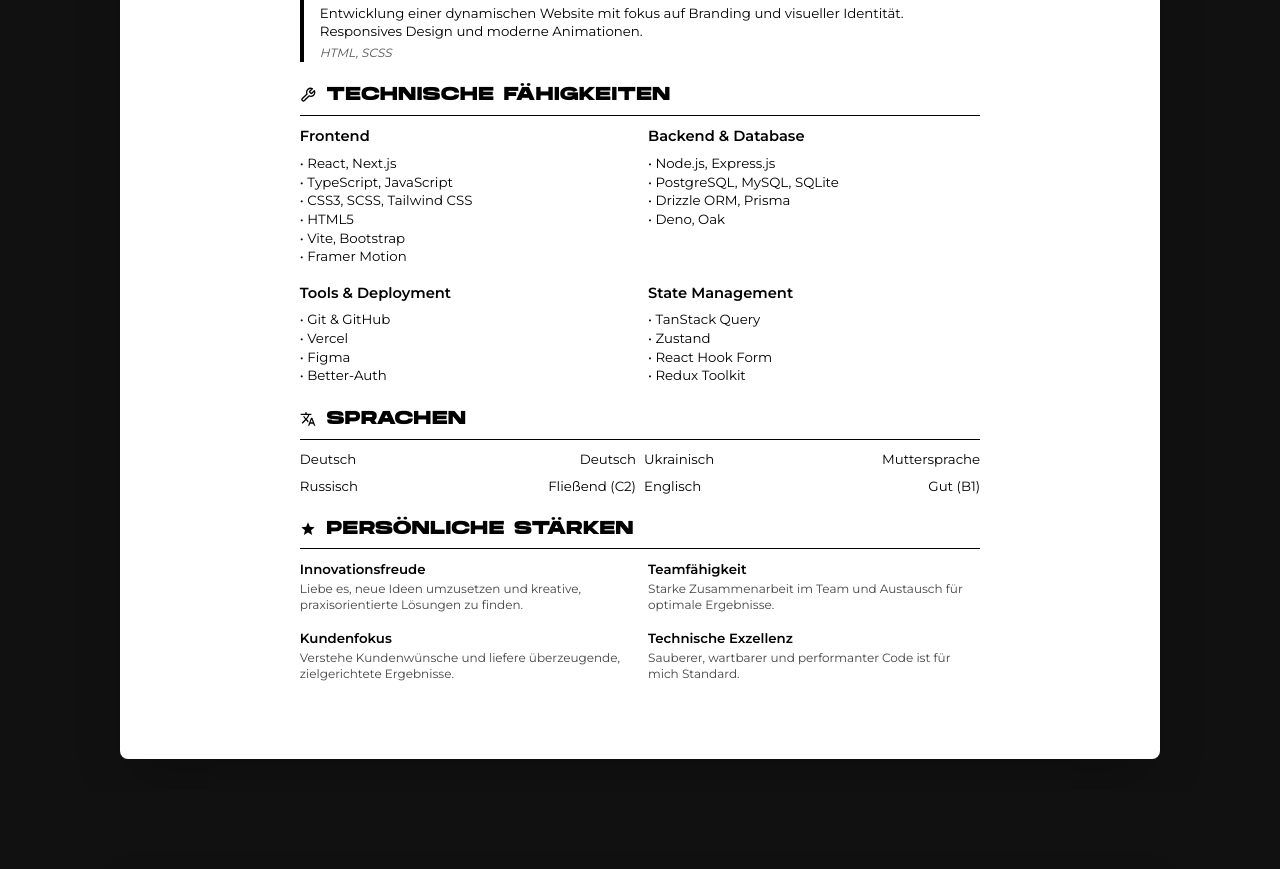
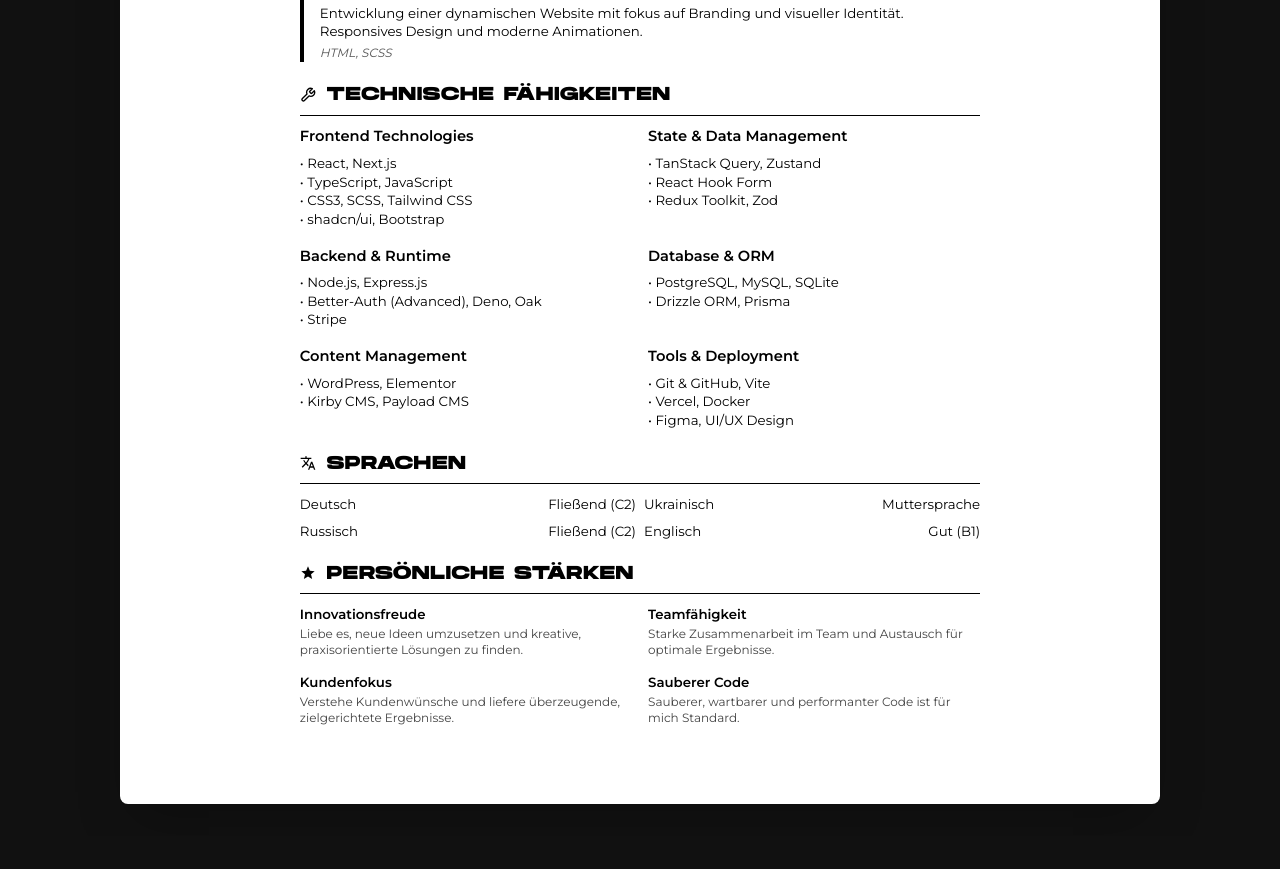
Before and after one commit to ledo9315/portfolio_nextjs, a Next.js app: page /lebenslauf-print in a window 1280 px wide. Shown: the part 1906-2775 px from the top of the page. Built offline with nearby package versions, Linux system fonts and the light colour scheme.

Commit message:
Ändere Titel und Beschreibungen in der "Über"-Seite und im Lebenslauf, um die Begriffe "Sauberer Code" und "Frontend Technologien" zu verwenden; aktualisiere die Liste der Technologien und verbessere die Struktur der Kategorien für bessere Klarheit.

```diff
--- a/src/app/about/page.tsx
+++ b/src/app/about/page.tsx
@@ -288,7 +288,7 @@
             <div className="grid grid-cols-1 md:grid-cols-2 gap-8 mt-12">
               {[
                 {
-                  title: "Technische Exzellenz",
+                  title: "Sauberer Code",
                   description:
                     "Code muss nicht nur funktionieren - er muss sauber, wartbar und performant sein. Das ist für mich keine Option, sondern Standard.",
                   delay: 0.2,
@@ -363,7 +363,25 @@
           <div className="tech-categories grid grid-cols-1 lg:grid-cols-2 2xl:grid-cols-3 gap-12 md:gap-16">
             {[
               {
-                title: "Frontend Frameworks",
+                title: "Design & UX",
+                icon: <SwatchBook />,
+                technologies: [
+                  { name: "Figma", level: "Expert", type: "expert" as const },
+                  {
+                    name: "UI/UX Design",
+                    level: "Advanced",
+                    type: "advanced" as const,
+                  },
+                  {
+                    name: "Prototyping",
+                    level: "Intermediate",
+                    type: "intermediate" as const,
+                  },
+                ],
+                delay: 0.1,
+              },
+              {
+                title: "Frontend Technologies",
                 icon: <Layers />,
                 technologies: [
                   {
@@ -386,13 +404,8 @@
                     level: "Advanced",
                     type: "advanced" as const,
                   },
-                  {
-                    name: "Vite",
-                    level: "Advanced",
-                    type: "advanced" as const,
-                  },
                 ],
-                delay: 0.1,
+                delay: 0.2,
               },
               {
                 title: "Styling & UI Components",
@@ -409,17 +422,17 @@
                     type: "expert" as const,
                   },
                   {
+                    name: "shadcn/ui",
+                    level: "Expert",
+                    type: "expert" as const,
+                  },
+                  {
                     name: "Bootstrap",
                     level: "Advanced",
                     type: "advanced" as const,
                   },
-                  {
-                    name: "shadcn/ui",
-                    level: "Advanced",
-                    type: "advanced" as const,
-                  },
                 ],
-                delay: 0.2,
+                delay: 0.3,
               },
               {
                 title: "State & Data Management",
@@ -445,8 +458,13 @@
                     level: "Intermediate",
                     type: "intermediate" as const,
                   },
+                  {
+                    name: "Zod",
+                    level: "Intermediate",
+                    type: "intermediate" as const,
+                  },
                 ],
-                delay: 0.3,
+                delay: 0.4,
               },
               {
                 title: "Backend & Runtime",
@@ -463,6 +481,11 @@
                     type: "advanced" as const,
                   },
                   {
+                    name: "Better-Auth",
+                    level: "Advanced",
+                    type: "advanced" as const,
+                  },
+                  {
                     name: "Deno",
                     level: "Intermediate",
                     type: "intermediate" as const,
@@ -472,8 +495,13 @@
                     level: "Intermediate",
                     type: "intermediate" as const,
                   },
+                  {
+                    name: "Stripe",
+                    level: "Intermediate",
+                    type: "intermediate" as const,
+                  },
                 ],
-                delay: 0.4,
+                delay: 0.5,
               },
               {
                 title: "Database & ORM",
@@ -505,7 +533,34 @@
                     type: "intermediate" as const,
                   },
                 ],
-                delay: 0.5,
+                delay: 0.6,
+              },
+              {
+                title: "Content Management",
+                icon: <File />,
+                technologies: [
+                  {
+                    name: "WordPress",
+                    level: "Advanced",
+                    type: "advanced" as const,
+                  },
+                  {
+                    name: "Elementor",
+                    level: "Advanced",
+                    type: "advanced" as const,
+                  },
+                  {
+                    name: "Kirby CMS",
+                    level: "Intermediate",
+                    type: "intermediate" as const,
+                  },
+                  {
+                    name: "Payload CMS",
+                    level: "Intermediate",
+                    type: "intermediate" as const,
+                  },
+                ],
+                delay: 0.7,
               },
               {
                 title: "Tools & Deployment",
@@ -517,42 +572,17 @@
                     type: "advanced" as const,
                   },
                   {
+                    name: "Vite",
+                    level: "Advanced",
+                    type: "advanced" as const,
+                  },
+                  {
                     name: "Vercel",
                     level: "Advanced",
                     type: "advanced" as const,
                   },
                   {
-                    name: "Better-Auth",
-                    level: "Intermediate",
-                    type: "intermediate" as const,
-                  },
-                ],
-                delay: 0.6,
-              },
-              {
-                title: "Content Management",
-                icon: <File />,
-                technologies: [
-                  {
-                    name: "Kirby CMS",
-                    level: "Intermediate",
-                    type: "intermediate" as const,
-                  },
-                ],
-                delay: 0.7,
-              },
-              {
-                title: "Design & UX",
-                icon: <SwatchBook />,
-                technologies: [
-                  { name: "Figma", level: "Expert", type: "expert" as const },
-                  {
-                    name: "UI/UX Design",
-                    level: "Advanced",
-                    type: "advanced" as const,
-                  },
-                  {
-                    name: "Prototyping",
+                    name: "Docker",
                     level: "Intermediate",
                     type: "intermediate" as const,
                   },
--- a/src/app/lebenslauf-print/page.tsx
+++ b/src/app/lebenslauf-print/page.tsx
@@ -451,41 +451,50 @@
         </h2>
         <div className="skills-grid">
           <div className="skill-category">
-            <h3>Frontend</h3>
+            <h3>Frontend Technologies</h3>
             <ul className="skill-list">
               <li>• React, Next.js</li>
               <li>• TypeScript, JavaScript</li>
               <li>• CSS3, SCSS, Tailwind CSS</li>
-              <li>• HTML5</li>
-              <li>• Vite, Bootstrap</li>
-              <li>• Framer Motion</li>
+              <li>• shadcn/ui, Bootstrap</li>
             </ul>
           </div>
           <div className="skill-category">
-            <h3>Backend & Database</h3>
+            <h3>State & Data Management</h3>
+            <ul className="skill-list">
+              <li>• TanStack Query, Zustand</li>
+              <li>• React Hook Form</li>
+              <li>• Redux Toolkit, Zod</li>
+            </ul>
+          </div>
+          <div className="skill-category">
+            <h3>Backend & Runtime</h3>
             <ul className="skill-list">
               <li>• Node.js, Express.js</li>
+              <li>• Better-Auth (Advanced), Deno, Oak</li>
+              <li>• Stripe</li>
+            </ul>
+          </div>
+          <div className="skill-category">
+            <h3>Database & ORM</h3>
+            <ul className="skill-list">
               <li>• PostgreSQL, MySQL, SQLite</li>
               <li>• Drizzle ORM, Prisma</li>
-              <li>• Deno, Oak</li>
+            </ul>
+          </div>
+          <div className="skill-category">
+            <h3>Content Management</h3>
+            <ul className="skill-list">
+              <li>• WordPress, Elementor</li>
+              <li>• Kirby CMS, Payload CMS</li>
             </ul>
           </div>
           <div className="skill-category">
             <h3>Tools & Deployment</h3>
             <ul className="skill-list">
-              <li>• Git & GitHub</li>
-              <li>• Vercel</li>
-              <li>• Figma</li>
-              <li>• Better-Auth</li>
-            </ul>
-          </div>
-          <div className="skill-category">
-            <h3>State Management</h3>
-            <ul className="skill-list">
-              <li>• TanStack Query</li>
-              <li>• Zustand</li>
-              <li>• React Hook Form</li>
-              <li>• Redux Toolkit</li>
+              <li>• Git & GitHub, Vite</li>
+              <li>• Vercel, Docker</li>
+              <li>• Figma, UI/UX Design</li>
             </ul>
           </div>
         </div>
@@ -503,7 +512,7 @@
         <div className="language-grid">
           <div className="language-item">
             <span>Deutsch</span>
-            <span>Deutsch</span>
+            <span>Fließend (C2)</span>
           </div>
           <div className="language-item">
             <span>Ukrainisch</span>
@@ -549,7 +558,7 @@
             </div>
           </div>
           <div className="strength-item">
-            <div className="strength-title">Technische Exzellenz</div>
+            <div className="strength-title">Sauberer Code</div>
             <div className="strength-desc">
               Sauberer, wartbarer und performanter Code ist für mich Standard.
             </div>
```
